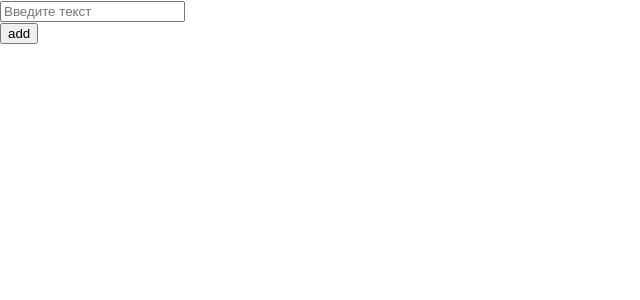
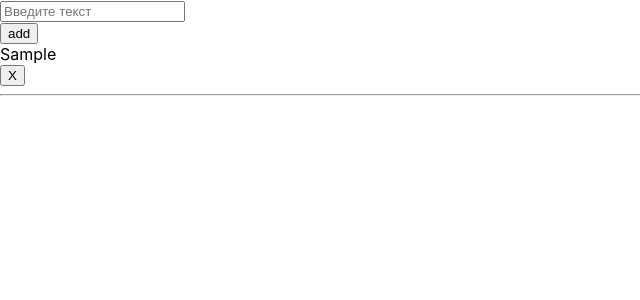
Before and after one commit to Melderey/To-Do-Creative, a React (Create React App) app: page / in a window 1280 px wide. Both pictures are taken after typing "Sample" into the empty fields and a click on the button "add". Shown: the top 300 px of the page, without its empty margins (0-640 px from the left). Built offline with nearby package versions, Linux system fonts and the light colour scheme.

Commit message:
Feat render and remove tasks

```diff
--- a/src/components/App/App.jsx
+++ b/src/components/App/App.jsx
@@ -2,6 +2,7 @@ import React from "react";
 import { uniqueId } from "lodash";
 import "./App.css";
 import RenderForm from "../RenderForm/RenderForm";
+import RenderTasks from "../RenderTasks/RenderTasks";
 
 class App extends React.Component {
   constructor(props) {
@@ -9,6 +10,7 @@ class App extends React.Component {
     this.state = { newTaskText: "", tasks: [] };
     this.handleSubmitForm = this.handleSubmitForm.bind(this);
     this.handlerChangeTextForm = this.handlerChangeTextForm.bind(this);
+    this.handlerRemoveTask = this.handlerRemoveTask.bind(this);
   }
 
   handleSubmitForm(e) {
@@ -22,13 +24,27 @@ class App extends React.Component {
     this.setState(() => ({ newTaskText: e.target.value }));
   }
 
+  handlerRemoveTask(id) {
+    const { tasks } = this.state;
+    const newTasks = tasks.filter((task) => task.id !== id);
+    this.setState(() => ({
+      tasks: newTasks,
+    }));
+  }
+
   render() {
     return (
-      <RenderForm
-        value={this.state}
-        handleSubmitForm={this.handleSubmitForm}
-        handlerChangeTextForm={this.handlerChangeTextForm}
-      />
+      <>
+        <RenderForm
+          value={this.state}
+          handleSubmitForm={this.handleSubmitForm}
+          handlerChangeTextForm={this.handlerChangeTextForm}
+        />
+        <RenderTasks
+          tasks={this.state.tasks}
+          handlerRemoveTask={this.handlerRemoveTask}
+        />
+      </>
     );
   }
 }
--- /dev/null
+++ b/src/components/RenderTasks/RenderTasks.jsx
@@ -0,0 +1,19 @@
+import React from "react";
+
+export default class RenderTasks extends React.Component {
+  render() {
+    const { tasks, handlerRemoveTask } = this.props;
+
+    return tasks.map(({ id, text }) => {
+      return (
+        <div key={id}>
+          <div>{text}</div>
+          <div>
+            <button onClick={() => handlerRemoveTask(id)}>X</button>
+          </div>
+          <hr />
+        </div>
+      );
+    });
+  }
+}
```
